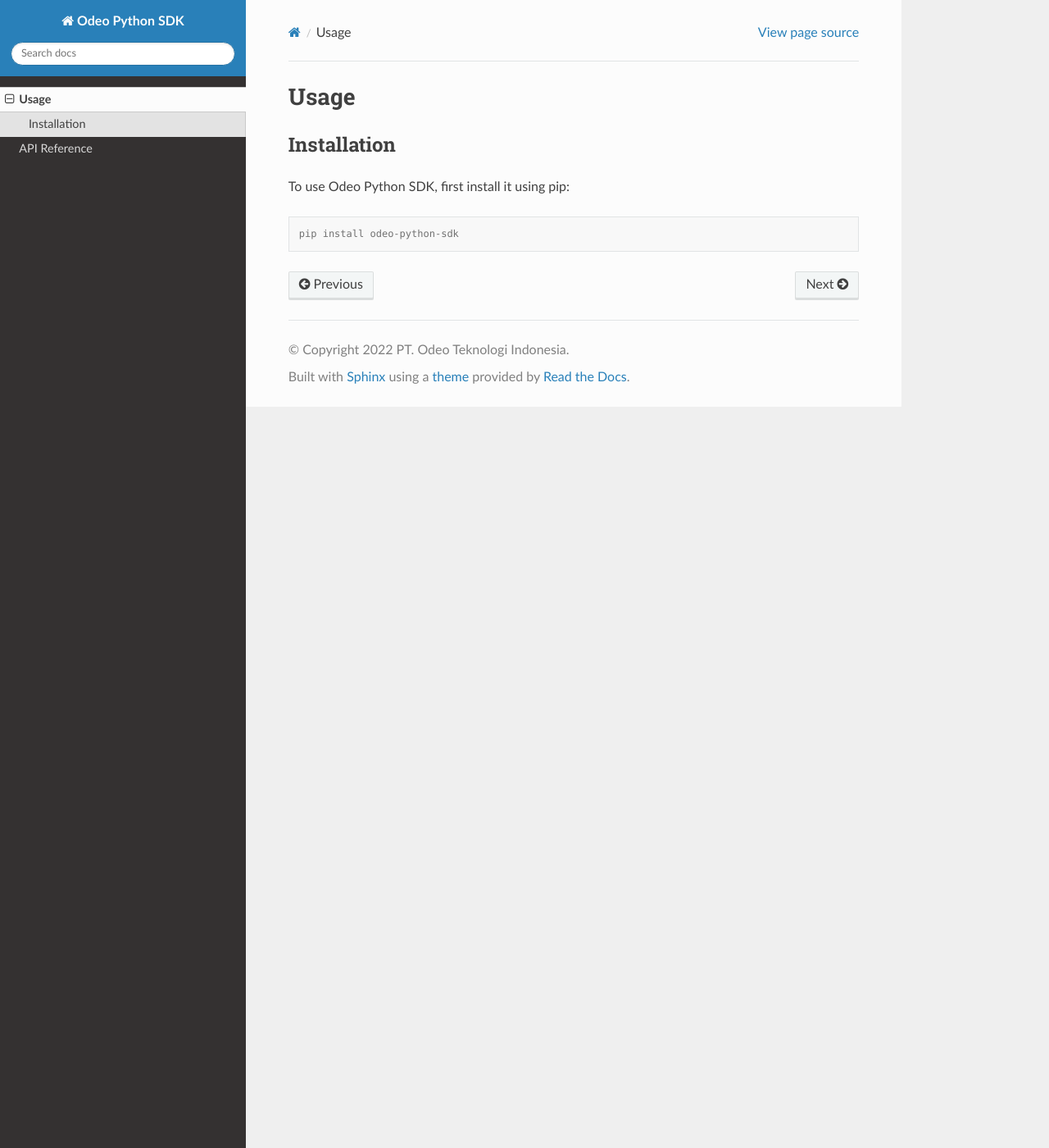
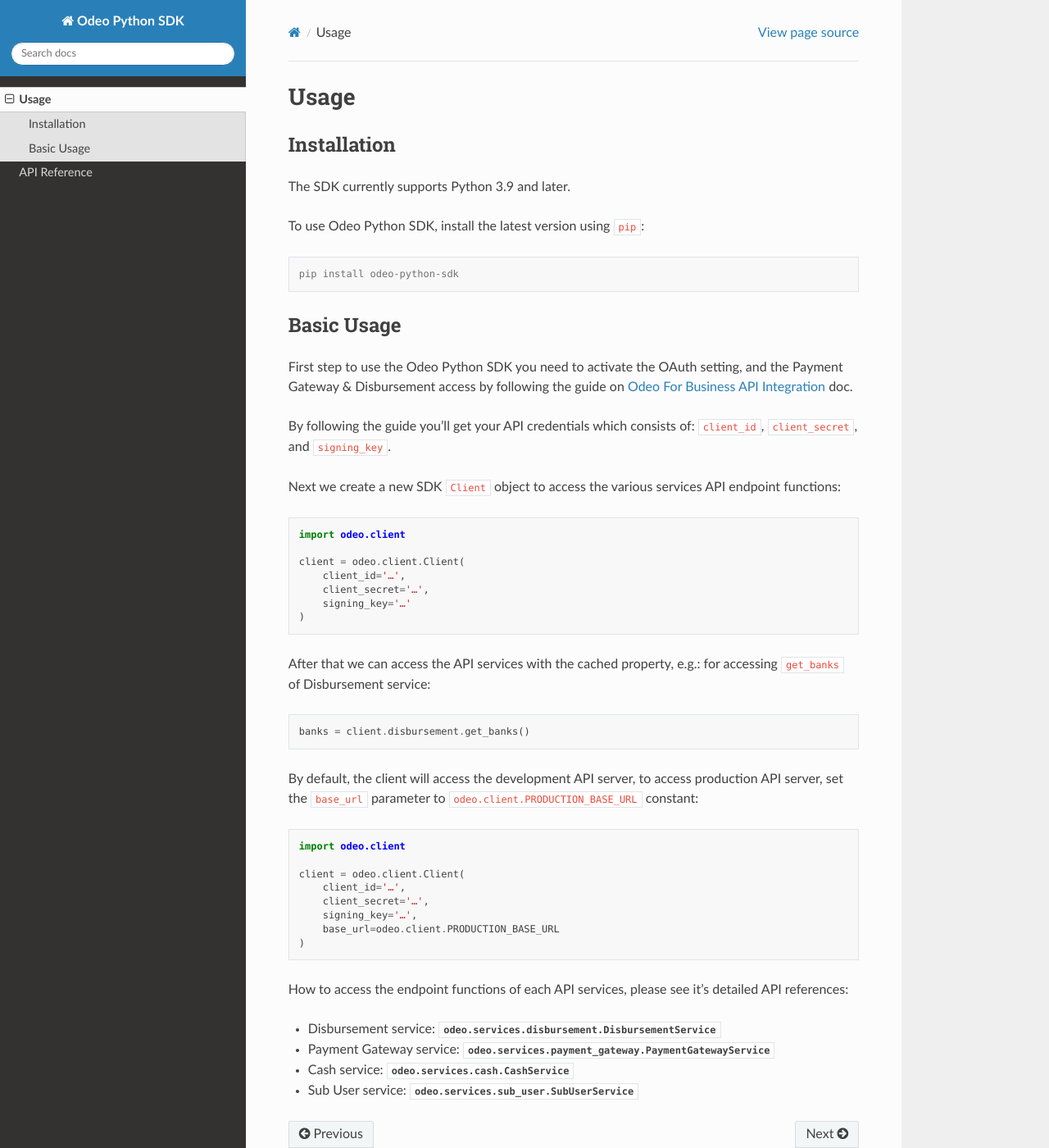
Before and after one commit to odeoteknologi/odeo-python-sdk, a Sphinx documentation site: the page built from docs/source/usage.rst, in a window 1280 px wide and 1400 px high. Shown: the whole window at 82% size. Built offline with Sphinx 7.4.7 and the Read the Docs theme 2.0.0, drawn with Linux system fonts in a browser that asks for light colours.

Commit message:
[TASK][OD-2956] Add basic usage doc

```diff
--- a/docs/source/usage.rst
+++ b/docs/source/usage.rst
@@ -4,8 +4,55 @@
 Installation
 ------------
 
-To use Odeo Python SDK, first install it using pip:
+The SDK currently supports Python 3.9 and later.
+
+To use Odeo Python SDK, install the latest version using ``pip``:
 
 .. code-block:: console
 
     pip install odeo-python-sdk
+
+Basic Usage
+-----------
+
+First step to use the Odeo Python SDK you need to activate the OAuth setting, and the Payment Gateway & Disbursement access by following the guide on `Odeo For Business API Integration <https://docs.odeo.co.id/docs/integration/intro>`_ doc.
+
+By following the guide you'll get your API credentials which consists of: ``client_id``, ``client_secret``, and ``signing_key``.
+
+Next we create a new SDK ``Client`` object to access the various services API endpoint functions:
+
+.. code-block:: python
+
+    import odeo.client
+
+    client = odeo.client.Client(
+        client_id='…',
+        client_secret='…',
+        signing_key='…'
+    )
+
+After that we can access the API services with the cached property, e.g.: for accessing ``get_banks`` of Disbursement service:
+
+.. code-block:: python
+
+    banks = client.disbursement.get_banks()
+
+By default, the client will access the development API server, to access production API server, set the ``base_url`` parameter to ``odeo.client.PRODUCTION_BASE_URL`` constant:
+
+.. code-block:: python
+
+    import odeo.client
+
+    client = odeo.client.Client(
+        client_id='…',
+        client_secret='…',
+        signing_key='…',
+        base_url=odeo.client.PRODUCTION_BASE_URL
+    )
+
+How to access the endpoint functions of each API services, please see it's detailed API references:
+
+- Disbursement service: :py:class:`odeo.services.disbursement.DisbursementService`
+- Payment Gateway service: :py:class:`odeo.services.payment_gateway.PaymentGatewayService`
+- Cash service: :py:class:`odeo.services.cash.CashService`
+- Sub User service: :py:class:`odeo.services.sub_user.SubUserService`
```
